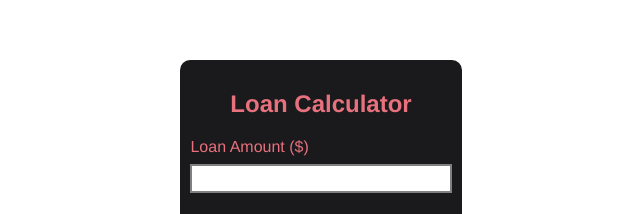
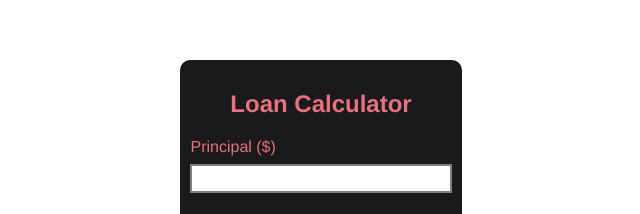
Before and after one commit to PrinceKael/simple-loan-calc, a plain HTML site: page index.html in a window 1280 px wide. Shown: the part 154-368 px from the top of the page, 319-959 px from the left. Drawn offline with Linux system fonts and the light colour scheme.

Commit message:
Update index.html

```diff
--- a/index.html
+++ b/index.html
@@ -13,7 +13,7 @@
 <body>
     <div class="calculator">
         <h2>Loan Calculator</h2>
-        <p>Loan Amount ($)
+        <p>Principal ($)
             <input onchange="calculatRepayment()" class="input" type="number" id="loan-amount" min="1" max="10000000" >
         </p>
         <p>Interest Rate (% p.a)
```
